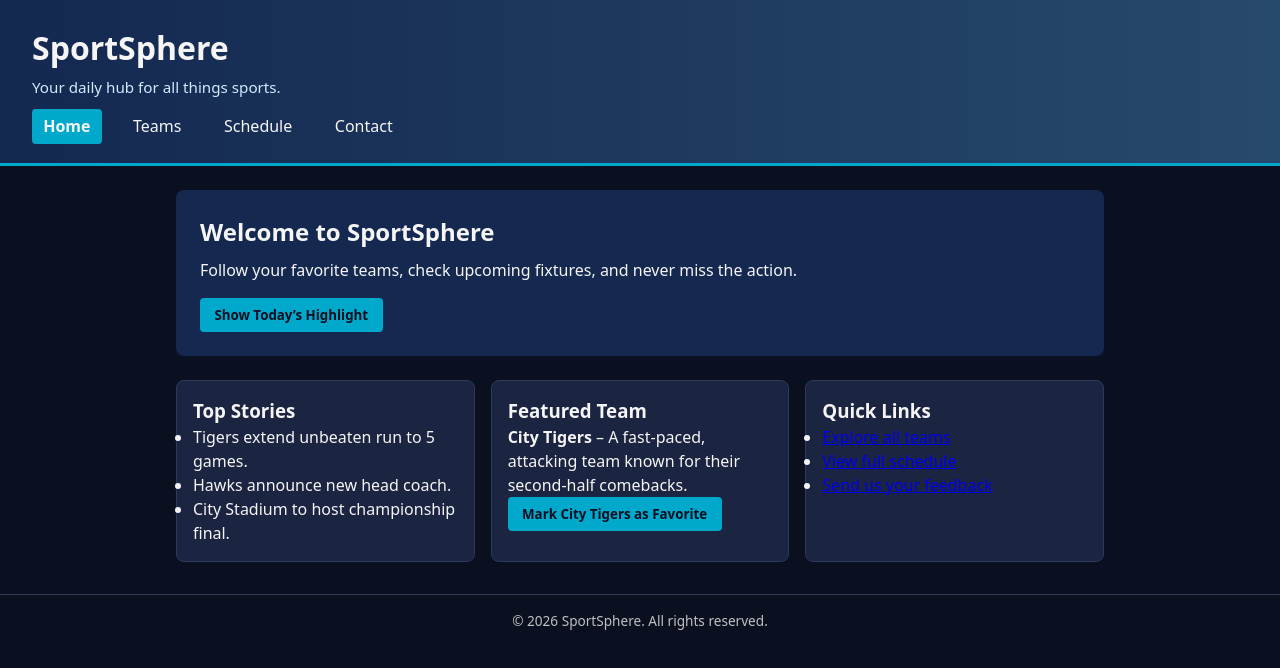
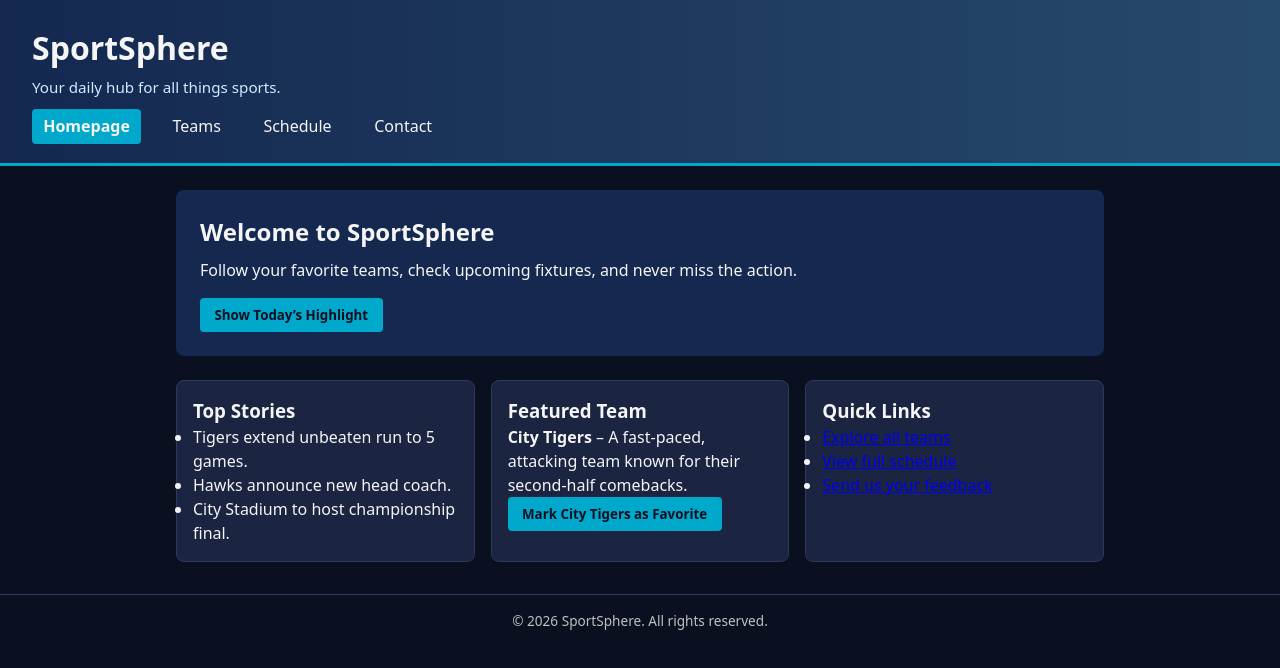
Before and after one commit to aadii31/SportsSphere, a plain HTML site: page index.html in a window 1280 px wide. Drawn offline with Linux system fonts and the light colour scheme.

Commit message:
Modified Commit

```diff
--- a/index.html
+++ b/index.html
@@ -11,7 +11,7 @@
     <h1>SportSphere</h1>
     <p class="tagline">Your daily hub for all things sports.</p>
     <nav>
-        <a href="index.html" class="active">Home</a>
+        <a href="index.html" class="active">Homepage</a>
         <a href="teams.html">Teams</a>
         <a href="schedule.html">Schedule</a>
         <a href="contact.html">Contact</a>
```
